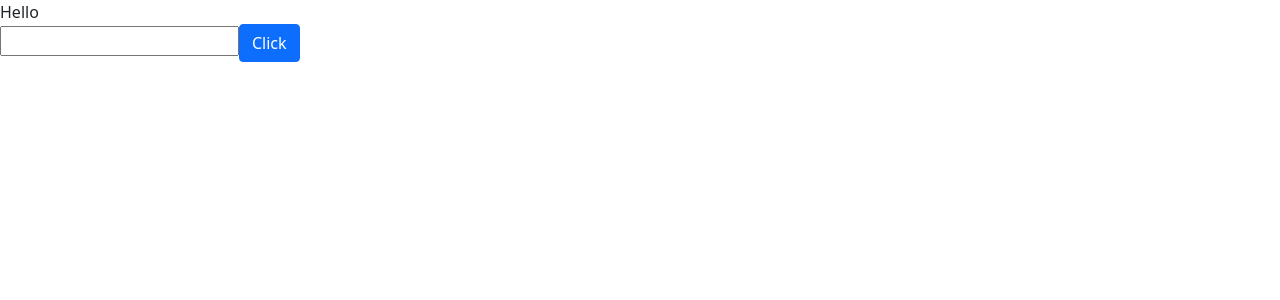
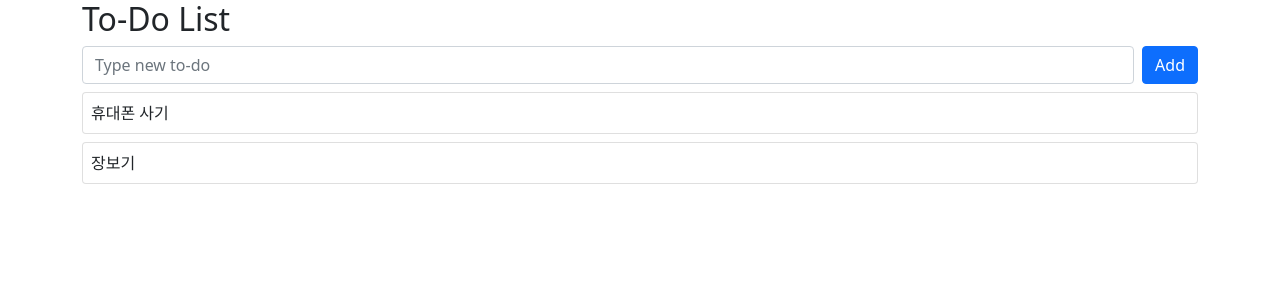
Before and after one commit to AnJuHwan/vue-project, a Vue app: page / in a window 1280 px wide. Shown: the top 300 px of the page. Built offline with nearby package versions, Linux system fonts and the light colour scheme.

Commit message:
v-for todoList add

```diff
--- a/src/App.vue
+++ b/src/App.vue
@@ -1,11 +1,28 @@
 <template>
-  <!-- v-bind:type == :type  -->
-  <!-- v-on:click == @click -->
-  <div :class="nameClass">{{ name }}</div>
-  <input :type="type" v-bind:value="name" />
-  <button @click="updateName" class="btn btn-primary">
-    Click
-  </button>
+  <div class="container">
+    <h2>To-Do List</h2>
+    <form @submit.prevent="onSubmit" class="d-flex">
+      <div class="flex-grow-1 me-2">
+        <input
+          class="form-control "
+          type="text"
+          v-model="todo"
+          placeholder="Type new to-do"
+        />
+      </div>
+      <div class="ml-2">
+        <button type="submit" class="btn btn-primary">
+          Add
+        </button>
+      </div>
+    </form>
+
+    <div class="card mt-2" v-for="todo in todos" :key="todo.id">
+      <div class="card-body p-2">
+        {{ todo.subject }}
+      </div>
+    </div>
+  </div>
 </template>
 
 <script>
@@ -15,21 +32,24 @@ import { ref } from 'vue';
 
 export default {
   setup() {
-    const name = ref('Hello');
-    const type = ref('number');
-    const nameClass = ref('');
+    const todo = ref('');
+    const todos = ref([
+      { id: 1, subject: '휴대폰 사기' },
+      { id: 2, subject: '장보기' },
+    ]);
 
-    const updateName = () => {
-      name.value = 'World';
-      type.value = 'text';
-      nameClass.value = 'name';
+    const onSubmit = () => {
+      todos.value.push({
+        id: Date.now(),
+        subject: todo.value,
+      });
+      todo.value = '';
     };
 
     return {
-      name,
-      updateName,
-      type,
-      nameClass,
+      todo,
+      todos,
+      onSubmit,
     };
   },
 };
```
